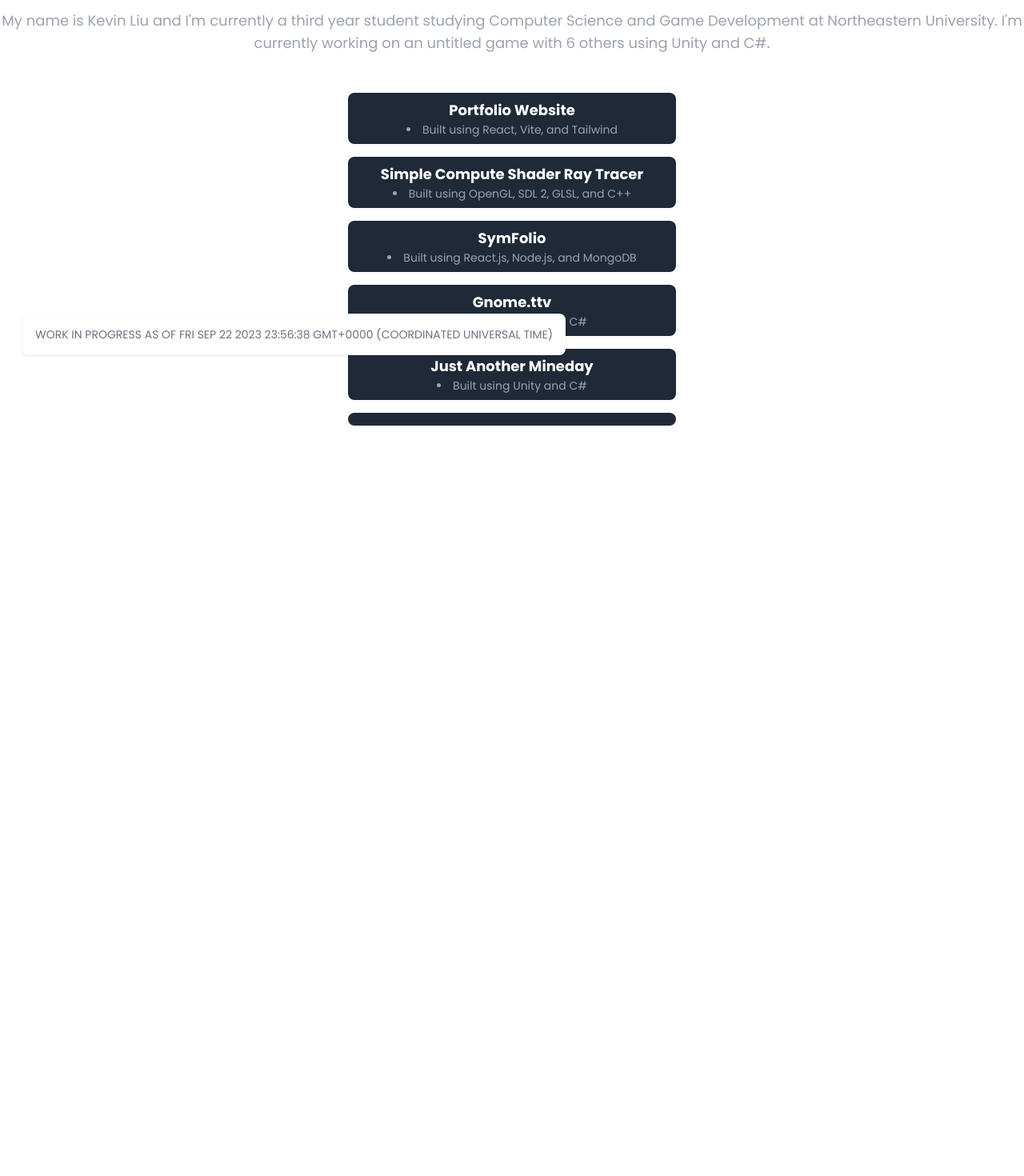
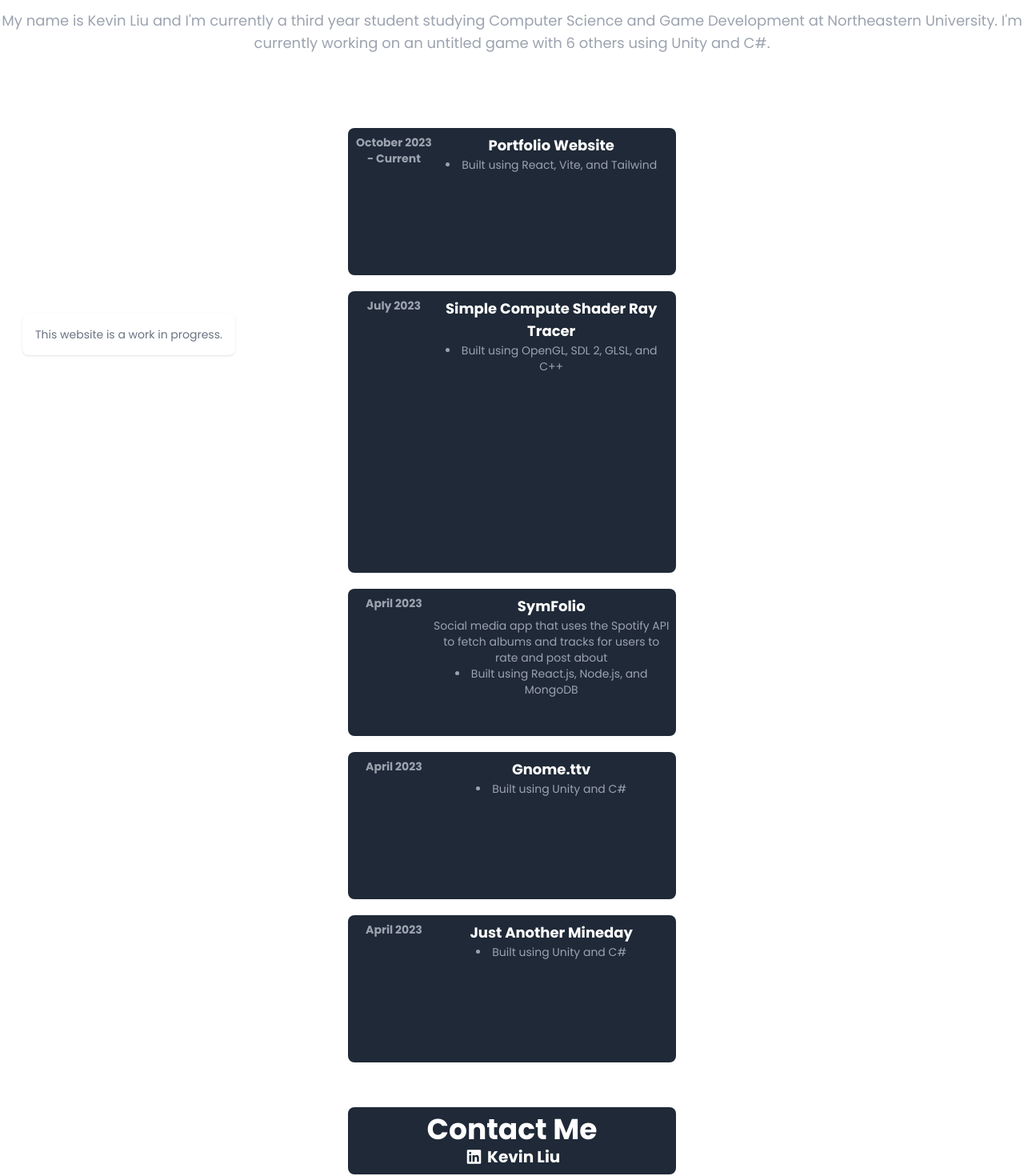
Before and after one commit to faosldkjfhf/portfolio-website, a React (Vite) app: page / in a window 1280 px wide. Shown: the part 340-1810 px from the top of the page at 80% size. Before the commit the page ends 965 px from the top, so only its background shows below. Built offline with nearby package versions, Linux system fonts and the light colour scheme.

Commit message:
updated some formatting as well as added contact me section

```diff
--- a/index.html
+++ b/index.html
@@ -10,6 +10,9 @@
   <link rel="preconnect" href="https://fonts.googleapis.com">
   <link rel="preconnect" href="https://fonts.gstatic.com" crossorigin>
   <link href="https://fonts.googleapis.com/css2?family=Poppins:wght@400;700&display=swap" rel="stylesheet">
+  <script defer src="/node_modules/@fortawesome/fontawesome-free/js/brands.js"></script>
+  <script defer src="/node_modules/@fortawesome/fontawesome-free/js/solid.js"></script>
+  <script defer src="/node_modules/@fortawesome/fontawesome-free/js/fontawesome.js"></script>
 </head>
 
 <body>
--- a/package.json
+++ b/package.json
@@ -10,6 +10,7 @@
         "preview": "vite preview"
     },
     "dependencies": {
+        "@fortawesome/fontawesome-free": "^6.4.2",
         "react": "^18.2.0",
         "react-dom": "^18.2.0",
         "react-router": "^6.16.0",
--- a/src/blog/index.jsx
+++ b/src/blog/index.jsx
@@ -4,7 +4,9 @@
     return (
         <>
             <NavBar />
-            <div className="text-white font-bold">Blog</div>
+            <div className="text-white text-9xl overflow-hidden font-bold">
+                Blog
+            </div>
         </>
     );
 }
--- /dev/null
+++ b/src/contact-me/index.jsx
@@ -0,0 +1,18 @@
+import { Link } from "react-router-dom";
+
+function ContactCard() {
+    return (
+        <div className="mx-auto align-middle items-center list-group-item">
+            <div className="text-white font-bold text-4xl overflow-hiden">
+                <div>Contact Me</div>
+                <div className="text-xl">
+                    <Link to="https://www.linkedin.com/in/kliu0932">
+                        <i className="fa-brands fa-linkedin"></i> Kevin Liu
+                    </Link>
+                </div>
+            </div>
+        </div>
+    );
+}
+
+export default ContactCard;
--- a/src/footer/index.jsx
+++ b/src/footer/index.jsx
@@ -3,7 +3,7 @@
         <footer className="bg-white rounded-lg shadow m-4 ml-7 dark:bg-gray-800 hover:bg-gray-900 hover:scale-110">
             <div className="w-full mx-auto max-w-screen-xl p-4 md:flex md:items-center md:justify-between">
                 <span className="text-sm text-gray-500 sm:text-center dark:text-gray-400">
-                    WORK IN PROGRESS AS OF {Date().toUpperCase()}
+                    This website is a work in progress.
                 </span>
             </div>
         </footer>
--- a/src/home/index.jsx
+++ b/src/home/index.jsx
@@ -5,6 +5,7 @@
 import WorkExperience from "../work-experience";
 import Interests from "../interests";
 import NavBar from "../nav-bar";
+import ContactCard from "../contact-me";
 
 function Home() {
     return (
@@ -14,21 +15,12 @@
                 <div className="overflow-hidden">Hello!</div>
                 <div className="overflow-hidden">I'm Kevin Liu</div>
             </div>
-            <div className="flex-auto text-center">
-                <ul className="container mx-auto">
-                    <li>
-                        <AboutMe />
-                    </li>
-                    <li>
-                        <Projects />
-                    </li>
-                    <li>
-                        <WorkExperience />
-                    </li>
-                    <li>
-                        <Interests />
-                    </li>
-                </ul>
+            <div className="flex-auto text-center container mx-auto">
+                <AboutMe />
+                <WorkExperience />
+                <Projects />
+                <Interests />
+                <ContactCard />
             </div>
             <div className="fixed bottom-0">
                 <Footer />
--- a/src/index.css
+++ b/src/index.css
@@ -11,8 +11,14 @@
     .hiddenLeft {
         opacity: 0;
         filter: blur(5px);
+        transform: translateX(-100%);
+    }
+
+    .hiddenRight {
+        opacity: 0;
+        filter: blur(5px);
         transition: all 1s;
-        transform: translateX(-100%);
+        transform: translateX(100%);
     }
 
     .show {
@@ -38,7 +44,6 @@
     }
 
     .list-group-item {
-        @apply flex-shrink-0;
         @apply font-bold;
         @apply md:w-test;
         @apply text-lg;
@@ -49,7 +54,8 @@
         @apply mb-2;
         @apply rounded-lg;
         @apply bg-gray-800;
-        @apply hover:scale-110;
+        @apply hover:scale-105;
+        transition: all 1s;
     }
 }
 
--- a/src/projects/index.jsx
+++ b/src/projects/index.jsx
@@ -15,48 +15,72 @@
 function Projects() {
     useEffect(() => {
         const hiddenElementsLeft = document.querySelectorAll(".hiddenLeft");
+        const hiddenElementsRight = document.querySelectorAll(".hiddenRight");
         hiddenElementsLeft.forEach((el) => observer.observe(el));
+        hiddenElementsRight.forEach((el) => observer.observe(el));
     });
 
     return (
-        <>
+        <div>
             <div className="text-white text-4xl font-bold">Projects</div>
             <ul className="justify-between block mx-auto md:mx-0 md:flex md:flex-col md:items-center md:flex-wrap">
-                <li className="hiddenLeft list-group-item">
-                    <span className="text-white">Portfolio Website</span>
-                    <ul className="list-inside list-disc text-sm font-medium">
+                <li className="mt-3 hiddenLeft grid grid-cols-12 grid-rows-6 list-group-item">
+                    <div className="col-span-3 row-span-full text-sm">
+                        October 2023 - Current
+                    </div>
+                    <span className="col-span-9 text-white">
+                        Portfolio Website
+                    </span>
+                    <ul className="col-span-9 row-span-6 list-inside list-disc text-sm font-medium">
                         <li>Built using React, Vite, and Tailwind</li>
                     </ul>
                 </li>
-                <li className="hiddenLeft list-group-item">
-                    <span className="text-white">
+                <li className="mt-3 hiddenRight grid grid-cols-12 grid-rows-6 list-group-item">
+                    <div className="col-span-3 row-span-full text-sm">
+                        July 2023
+                    </div>
+                    <span className="col-span-9 text-white">
                         Simple Compute Shader Ray Tracer
                     </span>
-                    <ul className="list-inside list-disc text-sm font-medium">
+                    <ul className="col-span-9 row-span-6 list-inside list-disc text-sm font-medium">
                         <li>Built using OpenGL, SDL 2, GLSL, and C++</li>
                     </ul>
                 </li>
-                <li className="hiddenLeft list-group-item">
-                    <span className="text-white">SymFolio</span>
-                    <ul className="list-inside list-disc text-sm font-medium">
+                <li className="mt-3 hiddenLeft grid grid-cols-12 grid-rows-6 list-group-item">
+                    <div className="col-span-3 row-span-full text-sm">
+                        April 2023
+                    </div>
+                    <span className="col-span-9 text-white">SymFolio</span>
+                    <ul className="col-span-9 row-span-6 list-inside list-disc text-sm font-medium">
+                        <div>
+                            Social media app that uses the Spotify API to fetch
+                            albums and tracks for users to rate and post about
+                        </div>
                         <li>Built using React.js, Node.js, and MongoDB</li>
                     </ul>
                 </li>
-                <li className="hiddenLeft list-group-item">
-                    <span className="text-white">Gnome.ttv</span>
-                    <ul className="list-inside list-disc text-sm font-medium">
+                <li className="mt-3 hiddenRight grid grid-cols-12 grid-rows-6 list-group-item">
+                    <div className="col-span-3 row-span-full text-sm">
+                        April 2023
+                    </div>
+                    <span className="col-span-9 text-white">Gnome.ttv</span>
+                    <ul className="col-span-9 row-span-6 list-inside list-disc text-sm font-medium">
                         <li>Built using Unity and C#</li>
                     </ul>
                 </li>
-                <li className="hiddenLeft list-group-item">
-                    <span className="text-white">Just Another Mineday</span>
-                    <ul className="list-inside list-disc text-sm font-medium">
+                <li className="mt-3 hiddenLeft grid grid-cols-12 grid-rows-6 list-group-item">
+                    <div className="col-span-3 row-span-full text-sm">
+                        April 2023
+                    </div>
+                    <span className="col-span-9 text-white">
+                        Just Another Mineday
+                    </span>
+                    <ul className="col-span-9 row-span-6 list-inside list-disc text-sm font-medium">
                         <li>Built using Unity and C#</li>
                     </ul>
                 </li>
-                <li className="hiddenLeft list-group-item"></li>
             </ul>
-        </>
+        </div>
     );
 }
 
```
Also changed, not shown: 1 other file (tests, documents, lock files or other folders).
